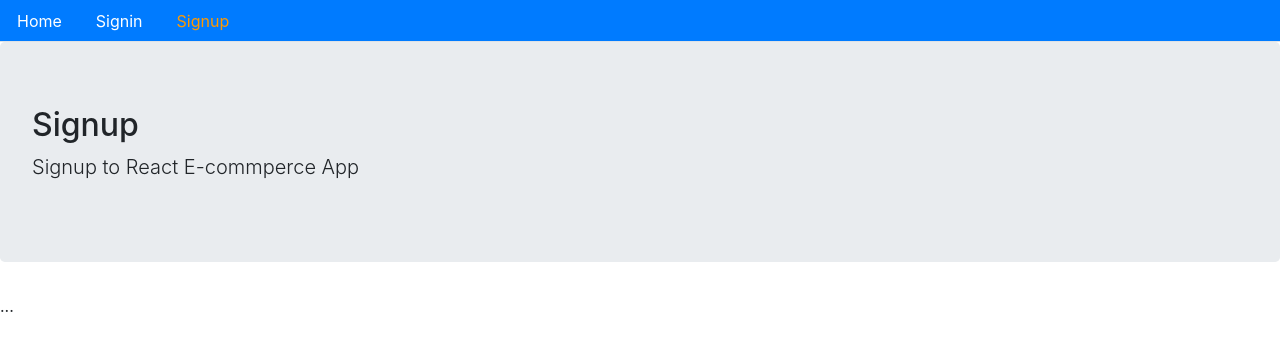
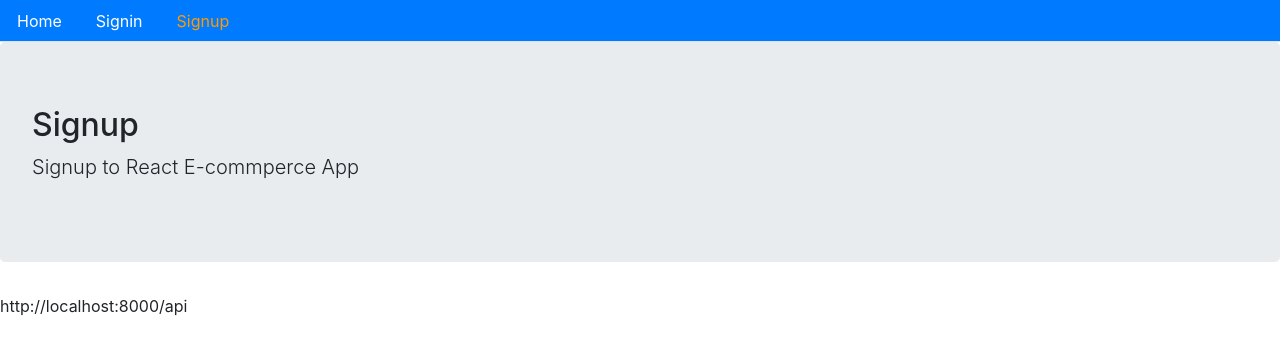
Before and after one commit to petarZinaic/webshop-front, a React (Create React App) app: page /signup in a window 1280 px wide. Shown: the top 354 px of the page. Built offline with nearby package versions, Linux system fonts and the light colour scheme.

Commit message:
Setup config for API

```diff
--- /dev/null
+++ b/src/config.js
@@ -0,0 +1 @@
+export const API = process.env.REACT_APP_API_URL;
--- a/src/user/Signup.js
+++ b/src/user/Signup.js
@@ -1,9 +1,10 @@
 import Layout from "../core/Layout";
+import { API } from "../config";
 
 const Signup = () => {
     return(
         <Layout title="Signup" description="Signup to React E-commperce App">
-            ...
+        {API}
         </Layout>
     )
 }
```
Also changed, not shown: 1 other file (tests, documents, lock files or other folders).
